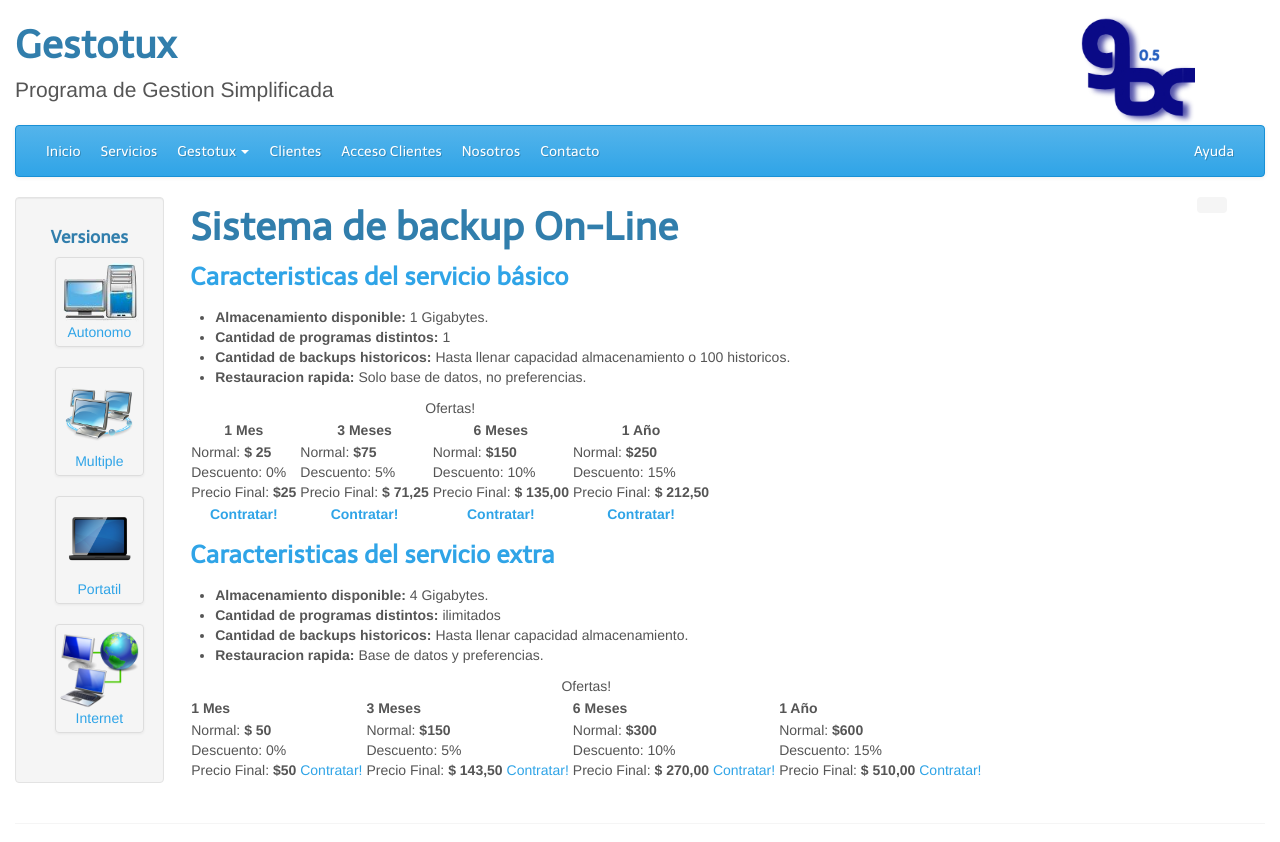
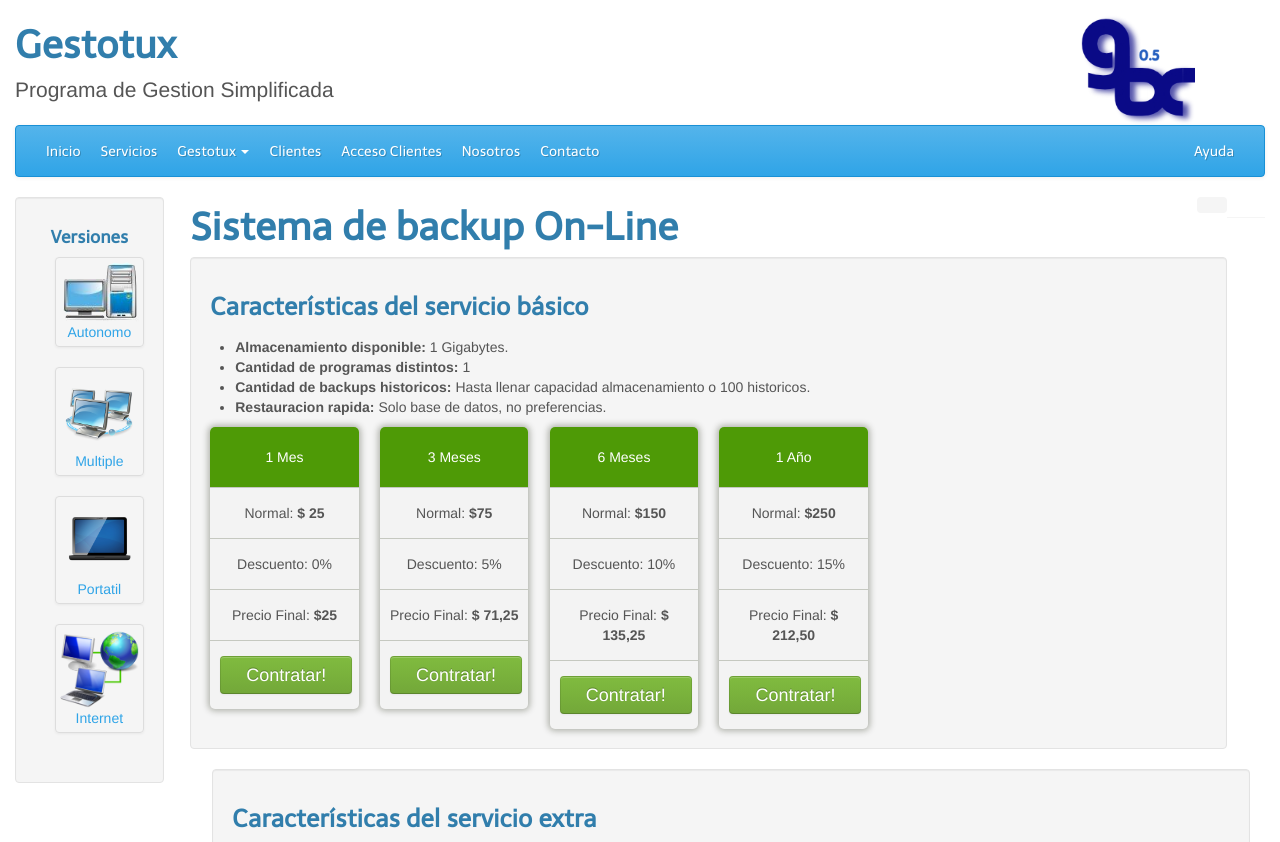
Before and after one commit to tranfuga25s/trsis, a CakePHP app: the page made by app/View/Clientes/alta_backup.ctp in a window 1280 px wide. Shown: the top 842 px of the page. Run offline with PHP 8.4 and a stand-in for CakePHP, Linux system fonts and the light colour scheme; the template is opened without the code that fills it, so the values that code supplies are empty; some libraries are stand-ins or nearby versions; some web fonts are replaced.

Commit message:
Mejorado sistema de precios de backup

```diff
--- a/app/View/Clientes/alta_backup.ctp
+++ b/app/View/Clientes/alta_backup.ctp
@@ -1,125 +1,182 @@
-<?php $this->set( 'title_for_layout', "Servicios de backup" ); ?>
-<!-- Pagina para dar de alta el usuario en el sistema de backup -->
-<script language="JavaScript">
-	$( function() {
-		$("#ofertas").accordion( { autoHeight: false, navigation: true } );
-		$("a", "#ofertas" ).button();
-	});
-</script>
+<?php $this->set( 'title_for_layout', "Servicios de backup" );
+$this->Html->addCrumb( 'Servicios', array( 'controller' => 'pages', 'action' => 'display', 'servicios' ) );
+$this->Html->addCrumb( 'Backup' );
+echo $this->Html->css( 'precios' );
+?>
 <h1> Sistema de backup On-Line</h1>
-<div id="ofertas">
-	<h3><a href="#">Caracteristicas del servicio b&aacute;sico</a></h3>
-	<div>
+<div class="row-fluid">
+    <div class="span12 well">
+        <h3>Características del servicio b&aacute;sico</h3>
         <ul>
             <li><b>Almacenamiento disponible:</b> 1 Gigabytes.</li>
             <li><b>Cantidad de programas distintos:</b> 1</li>
             <li><b>Cantidad de backups historicos:</b> Hasta llenar capacidad almacenamiento o 100 historicos.</li>
             <li><b>Restauracion rapida:</b> Solo base de datos, no preferencias.</li>
         </ul>
-		<table>
-	     <tbody>
-	      <tr>
-	      	<td colspan="7" class="ui-widget-header ui-corner-all"><center>Ofertas!</center></td>
-	      </tr>
-	      <tr>
-	       <td class="ui-state-active ui-corner-all"><center><b>1 Mes</b></center></td>
-	       <td></td>
-	       <td class="ui-state-active ui-corner-all"><center><b>3 Meses</b></center></td>
-	       <td></td>
-	       <td class="ui-state-active ui-corner-all"><center><b>6 Meses</b></center></td>
-	       <td></td></b>
-	       <td class="ui-state-active ui-corner-all"><center><b>1 Año</b></center></td>
-	      </tr>
-	      <tr>
-	       <td class="ui-corner-all ui-widget-content ui-helper-reset">
-	       	Normal: <b>$ 25</b><br />
-	       	Descuento: 0%<br />
-	       	Precio Final: <b>$25</b>
-	       </td>
-	       <td></td>
-	       <td class="ui-corner-all ui-widget-content ui-helper-reset">
-	       	Normal: <b>$75</b><br />
-	       	Descuento:  5%<br />
-	       	Precio Final: <b>$ 71,25</b>
-	       </td>
-	       <td></td>
-	       <td class="ui-corner-all ui-widget-content ui-helper-reset">
-	       	Normal: <b>$150</b><br />
-	       	Descuento: 10%<br />
-	       	Precio Final: <b>$ 135,00</b>
-	       </td>
-	       <td></td>
-	       <td class="ui-corner-all ui-widget-content ui-helper-reset">
-	       	Normal: <b>$250</b><br />
-	       	Descuento: 15%<br />
-	       	Precio Final: <b>$ 212,50</b>
 
-	       </td>
-	      </tr>
-	      <tr>
-	       <td><center><b><?php echo $this->Html->link( "Contratar!", array( 'controller' => 'servicios', 'action' => 'alta', 'servicio' => 'backup', 'clase' => 'basico', 'oferta' => 'normal' ) ); ?></b></center></td>
-	       <td></td>
-	       <td><center><b><?php echo $this->Html->link( "Contratar!", array( 'controller' => 'servicios', 'action' => 'alta', 'servicio' => 'backup', 'clase' => 'basico', 'oferta' => '5'  ) ); ?></b></center></td>
-	       <td></td>
-	       <td><center><b><?php echo $this->Html->link( "Contratar!", array( 'controller' => 'servicios', 'action' => 'alta', 'servicio' => 'backup', 'clase' => 'basico', 'oferta' => '10'  ) ); ?></b></center></td>
-	       <td></td></b>
-	       <td><center><b><?php echo $this->Html->link( "Contratar!", array( 'controller' => 'servicios', 'action' => 'alta', 'servicio' => 'backup', 'clase' => 'basico', 'oferta' => '15'  ) ); ?></b></center></td>
-	      </tr>
-	     </tbody>
-	    </table>
+        <div class="row-fluid pricing-table">
+            <div class="span2 plan plan-mouseover">
+                <div class="plan-name">1 Mes</div>
+                <ul>
+                    <li class="plan-feature">Normal: <b>$ 25</b></li>
+                    <li class="plan-feature">Descuento: 0%</li>
+                    <li class="plan-feature">Precio Final: <b>$25</b></li>
+                    <li class="plan-feature">
+                        <?php echo $this->Html->link( "Contratar!",
+                                                      array( 'controller' => 'servicios',
+                                                             'action' => 'alta',
+                                                             'servicio' => 'backup',
+                                                             'clase' => 'basico',
+                                                             'oferta' => 'normal' ),
+                                                      array( 'class' => "btn btn-success btn-plan-select" )
+                                                    ); ?>
+                    </li>
+                </ul>
             </div>
-	<h3><a href="#">Caracteristicas del servicio extra</a></h3>
-	<div>
+            &nbsp;
+            <div class="span2 plan plan-mouseover">
+                <div class="plan-name">3 Meses</div>
+                <ul>
+                    <li class="plan-feature">Normal: <b>$75</b></li>
+                    <li class="plan-feature">Descuento:  5%</li>
+                    <li class="plan-feature">Precio Final: <b>$ 71,25</b></li>
+                    <li class="plan-feature">
+                        <?php echo $this->Html->link( "Contratar!",
+                                                      array( 'controller' => 'servicios',
+                                                             'action' => 'alta',
+                                                             'servicio' => 'backup',
+                                                             'clase' => 'basico',
+                                                             'oferta' => '5' ),
+                                                      array( 'class' => "btn btn-success btn-plan-select" )
+                                                    ); ?>
+                    </li>
+                </ul>
+            </div>
+            &nbsp;
+            <div class="span2 plan plan-mouseover">
+                <div class="plan-name">6 Meses</div>
+                <ul>
+                    <li class="plan-feature">Normal: <b>$150</b></li>
+                    <li class="plan-feature">Descuento:  10%</li>
+                    <li class="plan-feature">Precio Final: <b>$ 135,25</b></li>
+                    <li class="plan-feature">
+                        <?php echo $this->Html->link( "Contratar!",
+                                                      array( 'controller' => 'servicios',
+                                                             'action' => 'alta',
+                                                             'servicio' => 'backup',
+                                                             'clase' => 'basico',
+                                                             'oferta' => '10' ),
+                                                      array( 'class' => "btn btn-success btn-plan-select" )
+                                                    ); ?>
+                    </li>
+                </ul>
+            </div>
+            &nbsp;
+            <div class="span2 plan plan-mouseover">
+                <div class="plan-name">1 Año</div>
+                <ul>
+                    <li class="plan-feature">Normal: <b>$250</b></li>
+                    <li class="plan-feature">Descuento:  15%</li>
+                    <li class="plan-feature">Precio Final: <b>$ 212,50</b></li>
+                    <li class="plan-feature">
+                        <?php echo $this->Html->link( "Contratar!",
+                                                      array( 'controller' => 'servicios',
+                                                             'action' => 'alta',
+                                                             'servicio' => 'backup',
+                                                             'clase' => 'basico',
+                                                             'oferta' => '15' ),
+                                                      array( 'class' => "btn btn-success btn-plan-select" )
+                                                    ); ?>
+                    </li>
+                </ul>
+            </div>
+        </div>
+
+    </div>
+
+    <div class="span12 well">
+        <h3>Características del servicio extra</h3>
         <ul>
             <li><b>Almacenamiento disponible:</b> 4 Gigabytes.</li>
             <li><b>Cantidad de programas distintos:</b> ilimitados</li>
             <li><b>Cantidad de backups historicos:</b> Hasta llenar capacidad almacenamiento.</li>
             <li><b>Restauracion rapida:</b> Base de datos y preferencias.</li>
         </ul>
-		<table>
-	     <tbody>
-	      <tr>
-	      	<td colspan="7" class="ui-widget-header ui-corner-all"><center>Ofertas!</center></td>
-	      </tr>
-	      <tr>
-	       <td class="ui-state-active ui-corner-all"><b>1 Mes</b></td>
-	       <td></td>
-	       <td class="ui-state-active ui-corner-all"><b>3 Meses</b></td>
-	       <td></td>
-	       <td class="ui-state-active ui-corner-all"><b>6 Meses</b></td>
-	       <td></td>
-	       <td class="ui-state-active ui-corner-all"><b>1 Año</b></td>
-	      </tr>
-	      <tr>
-	       <td class="ui-corner-all ui-widget-content ui-helper-reset">
-	       	Normal: <b>$ 50</b><br />
-	       	Descuento: 0%<br />
-	       	Precio Final: <b>$50</b>
-	       	<?php echo $this->Html->link( "Contratar!", array( 'controller' => 'servicios', 'action' => 'alta', 'servicio' => 'backup', 'clase' => 'extra', 'oferta' => 'normal'  ) ); ?>
-	       </td>
-	       <td></td>
-	       <td class="ui-corner-all ui-widget-content ui-helper-reset">
-	       	Normal: <b>$150</b><br />
-	       	Descuento:  5%<br />
-	       	Precio Final: <b>$ 143,50</b>
-	       	<?php echo $this->Html->link( "Contratar!", array( 'controller' => 'servicios', 'action' => 'alta', 'servicio' => 'backup', 'clase' => 'extra', 'oferta' => '5'  ) ); ?>
-	       </td>
-	       <td></td>
-	       <td class="ui-corner-all ui-widget-content ui-helper-reset">
-	       	Normal: <b>$300</b><br />
-	       	Descuento: 10%<br />
-	       	Precio Final: <b>$ 270,00</b>
-	       	<?php echo $this->Html->link( "Contratar!", array( 'controller' => 'servicios', 'action' => 'alta', 'servicio' => 'backup', 'clase' => 'extra', 'oferta' => '10'  ) ); ?>
-	       </td>
-	       <td></td>
-	       <td class="ui-corner-all ui-widget-content ui-helper-reset">
-	       	Normal: <b>$600</b><br />
-	       	Descuento: 15%<br />
-	       	Precio Final: <b>$ 510,00</b>
-	       	<?php echo $this->Html->link( "Contratar!", array( 'controller' => 'servicios', 'action' => 'alta', 'servicio' => 'backup', 'clase' => 'extra', 'oferta' => '15'  ) ); ?>
-	       </td>
-	      </tr>
-	     </tbody>
-	    </table>
+        <div class="row-fluid pricing-table">
+            <div class="span2 plan plan-mouseover">
+                <div class="plan-name">1 Mes</div>
+                <ul>
+                    <li class="plan-feature">Normal: <b>$ 50</b></li>
+                    <li class="plan-feature">Descuento: 0%</li>
+                    <li class="plan-feature">Precio Final: <b>$50</b></li>
+                    <li class="plan-feature">
+                        <?php echo $this->Html->link( "Contratar!",
+                                                      array( 'controller' => 'servicios',
+                                                             'action' => 'alta',
+                                                             'servicio' => 'backup',
+                                                             'clase' => 'extra',
+                                                             'oferta' => 'normal' ),
+                                                      array( 'class' => "btn btn-success btn-plan-select" )
+                                                    ); ?>
+                    </li>
+                </ul>
+            </div>
+            &nbsp;
+            <div class="span2 plan plan-mouseover">
+                <div class="plan-name">3 Meses</div>
+                <ul>
+                    <li class="plan-feature">Normal: <b>$150</b></li>
+                    <li class="plan-feature">Descuento:  5%</li>
+                    <li class="plan-feature">Precio Final: <b>$ 143,50</b></li>
+                    <li class="plan-feature">
+                        <?php echo $this->Html->link( "Contratar!",
+                                                      array( 'controller' => 'servicios',
+                                                             'action' => 'alta',
+                                                             'servicio' => 'backup',
+                                                             'clase' => 'extra',
+                                                             'oferta' => '5' ),
+                                                      array( 'class' => "btn btn-success btn-plan-select" )
+                                                    ); ?>
+                    </li>
+                </ul>
+            </div>
+            &nbsp;
+            <div class="span2 plan plan-mouseover">
+                <div class="plan-name">6 Meses</div>
+                <ul>
+                    <li class="plan-feature">Normal: <b>$300</b></li>
+                    <li class="plan-feature">Descuento:  10%</li>
+                    <li class="plan-feature">Precio Final: <b>$ 270,00</b></li>
+                    <li class="plan-feature">
+                        <?php echo $this->Html->link( "Contratar!",
+                                                      array( 'controller' => 'servicios',
+                                                             'action' => 'alta',
+                                                             'servicio' => 'backup',
+                                                             'clase' => 'extra',
+                                                             'oferta' => '10' ),
+                                                      array( 'class' => "btn btn-success btn-plan-select" )
+                                                    ); ?>
+                    </li>
+                </ul>
+            </div>
+            &nbsp;
+            <div class="span2 plan plan-mouseover">
+                <div class="plan-name">1 Año</div>
+                <ul>
+                    <li class="plan-feature">Normal: <b>$600</b></li>
+                    <li class="plan-feature">Descuento:  15%</li>
+                    <li class="plan-feature">Precio Final: <b>$ 510,00</b></li>
+                    <li class="plan-feature">
+                        <?php echo $this->Html->link( "Contratar!",
+                                                      array( 'controller' => 'servicios',
+                                                             'action' => 'alta',
+                                                             'servicio' => 'backup',
+                                                             'clase' => 'extra',
+                                                             'oferta' => '15' ),
+                                                      array( 'class' => "btn btn-success btn-plan-select" )
+                                                    ); ?>
+                    </li>
+                </ul>
             </div>
     </div>
+</div>
--- /dev/null
+++ b/app/webroot/css/precios.css
@@ -0,0 +1,71 @@
+/*
+ * =================== Start pricing table =====================*/
+
+.pricing-table .plan {
+  border-radius: 5px;
+  text-align: center;
+  background-color: #f3f3f3;
+  -moz-box-shadow: 0 0 6px 2px #b0b2ab;
+  -webkit-box-shadow: 0 0 6px 2px #b0b2ab;
+  box-shadow: 0 0 6px 2px #b0b2ab;
+}
+
+.pricing-table .plan:hover {
+  background-color: #fff;
+  -moz-box-shadow: 0 0 12px 3px #b0b2ab;
+  -webkit-box-shadow: 0 0 12px 3px #b0b2ab;
+  box-shadow: 0 0 12px 3px #b0b2ab;
+}
+
+.pricing-table .plan .plan-name {
+  padding: 20px;
+  color: #fff;
+  background-color: #5e5f59;
+  -moz-border-radius: 5px 5px 0 0;
+  -webkit-border-radius: 5px 5px 0 0;
+  border-radius: 5px 5px 0 0;
+}
+
+.pricing-table .plan .plan-name span {
+  font-size: 20px;
+}
+
+.pricing-table .plan ul {
+  list-style: none;
+  margin: 0;
+  -moz-border-radius: 0 0 5px 5px;
+  -webkit-border-radius: 0 0 5px 5px;
+  border-radius: 0 0 5px 5px;
+}
+
+.pricing-table .plan ul li.plan-feature {
+  padding: 15px 10px;
+  border-top: 1px solid #c5c8c0;
+}
+
+.pricing-three-column {
+  margin: 0 auto;
+  width: 80%;
+}
+
+.pricing-variable-height .plan {
+  float: none;
+  margin-left: 2%;
+  vertical-align: bottom;
+  display: inline-block;
+  /* Support for inline-block in IE7 */
+  zoom:1;
+  *display:inline;
+}
+
+.plan-mouseover .plan-name {
+  background-color: #4e9a06 !important;
+}
+
+.btn-plan-select {
+  padding: 8px 25px;
+  font-size: 18px;
+}
+
+/*
+ * =================== End pricing table =====================*/
```
Lines whose indentation alone changed are shown as unchanged.
